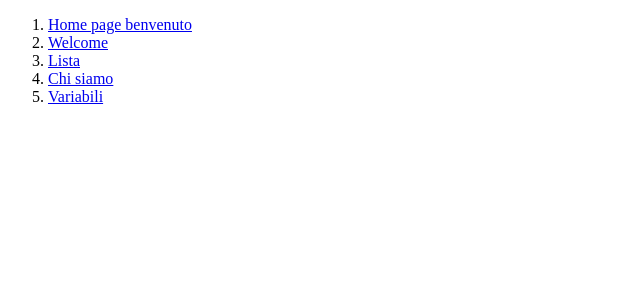
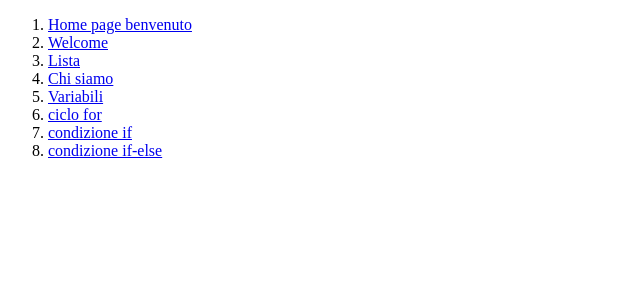
Before and after one commit to gianlucapietra/primo_progetto, a Django app: page / in a window 1280 px wide. Shown: the top 300 px of the page, without its empty margins (0-640 px from the left). Run offline with Django 3.2, Linux system fonts and the light colour scheme.

Commit message:
Livello 9

```diff
--- a/prima_app/templates/index.html
+++ b/prima_app/templates/index.html
@@ -16,6 +16,12 @@ e poi dal name dell’url definito in prima_app/urls.py-->
         <li><a href="{% url 'prima_app:lista' %}">Lista</a></li>
         <li><a href="{% url 'prima_app:ChiSiamo'%}">Chi siamo</a></li>
         <li><a href="{% url 'prima_app:variabili'%}">Variabili</a></li>
+        <li><a href="{% url 'seconda_app:es_for'%}">ciclo for</a></li>
+        <li><a href="{% url 'seconda_app:es_if'%}">condizione if</a></li>
+        <li><a href="{% url 'seconda_app:es_ifelse'%}">condizione if-else</a></li>
+
+
+
     </ol>
 </body>
 </html>
```
